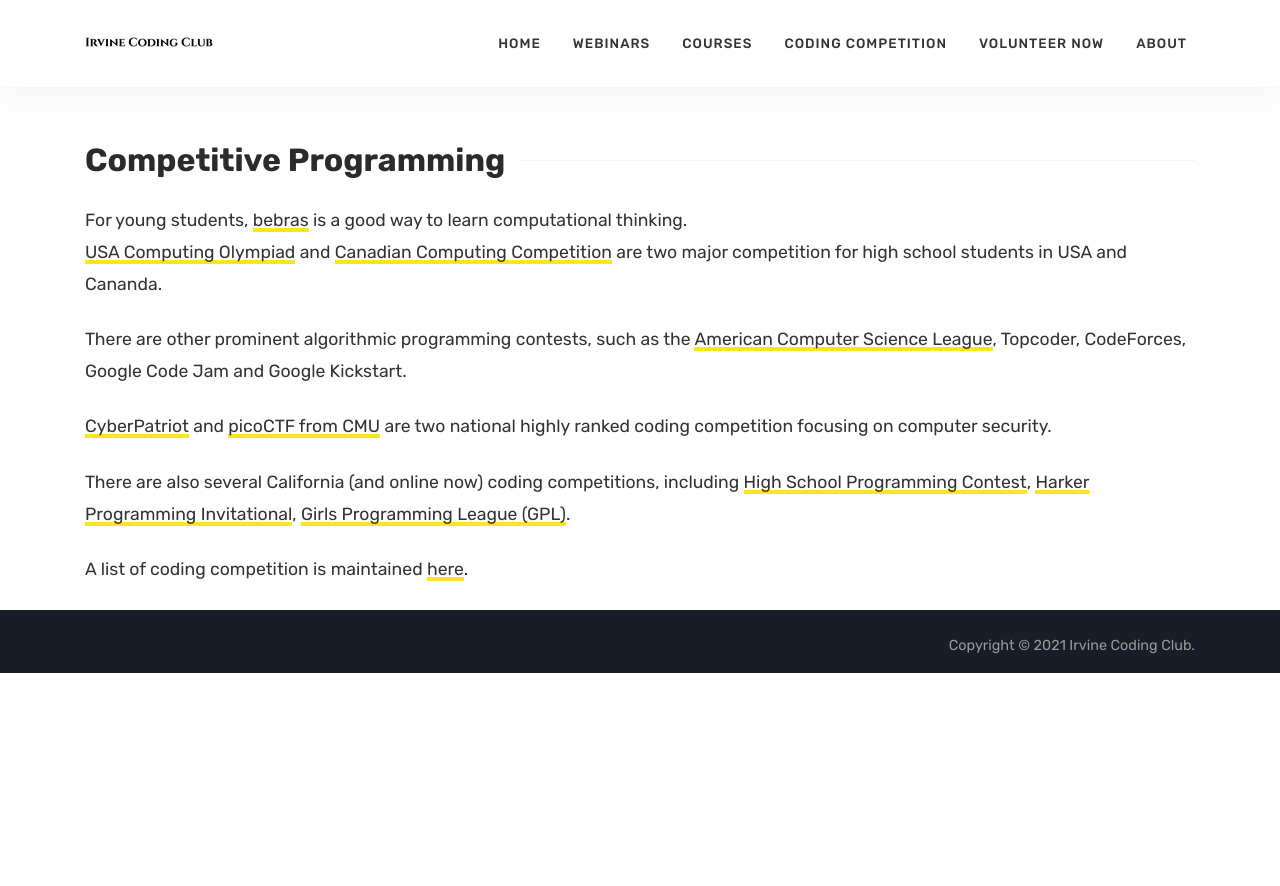
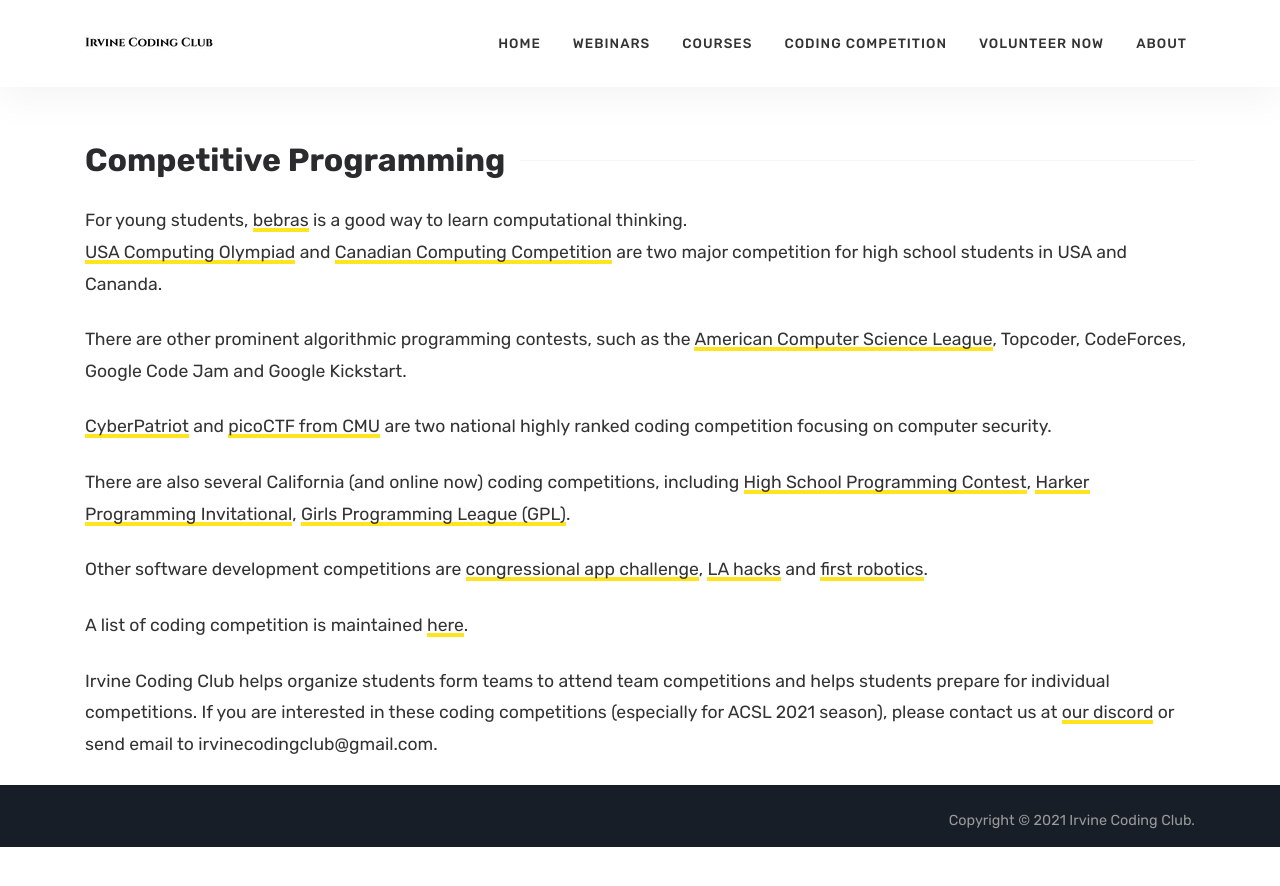
Before and after one commit to DeletedUser-9999/coolcottontail.github.io, a Jekyll site: the page built from competition.md, in a window 1280 px wide. Shown: the top 886 px of the page. Built offline with Jekyll 4.4.1, drawn with Linux system fonts in a browser that asks for light colours.

Commit message:
added competition page

```diff
--- a/competition.md
+++ b/competition.md
@@ -11,7 +11,10 @@ There are other prominent algorithmic programming contests, such as the [America
 
 [CyberPatriot](https://www.uscyberpatriot.org/) and [picoCTF from CMU](https://picoctf.org/) are two national highly ranked coding competition focusing on computer security.
 
-
 There are also several California (and online now) coding competitions, including [High School Programming Contest](https://www.cpp.edu/~hspc/), [Harker Programming Invitational](https://web.harker.org/programming/), [Girls Programming League (GPL)](https://www.girlsprogrammingleague.org/).
 
+Other software development competitions are [congressional app challenge](https://www.congressionalappchallenge.us/), [LA hacks](https://lahacks.com/home) and [first robotics](https://www.firstinspires.org/robotics/frc).
+
 A list of coding competition is maintained [here](https://clist.by/).
+
+Irvine Coding Club helps organize students form teams to attend team competitions and helps students prepare for individual competitions. If you are interested in these coding competitions (especially for ACSL 2021 season), please contact us at [our discord](/discord) or send email to irvinecodingclub@gmail.com.
```
